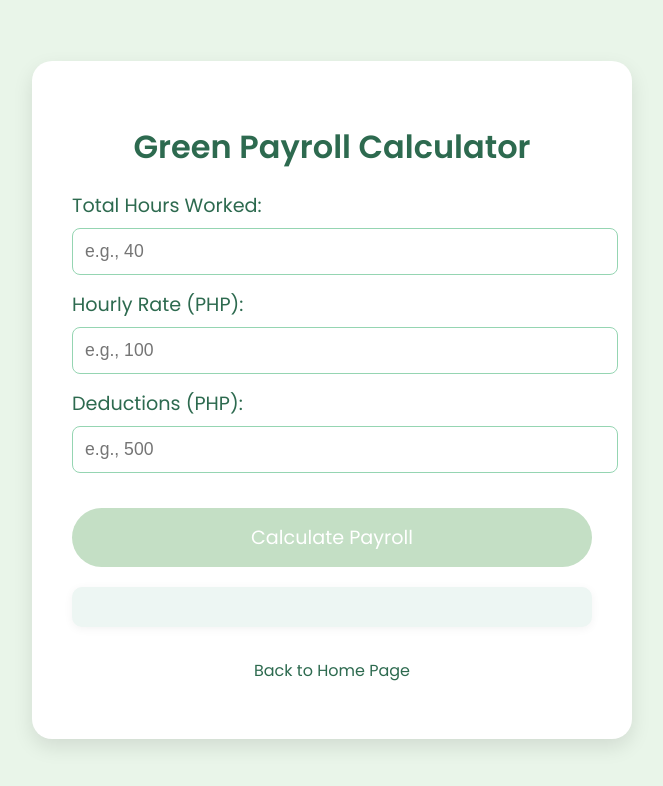
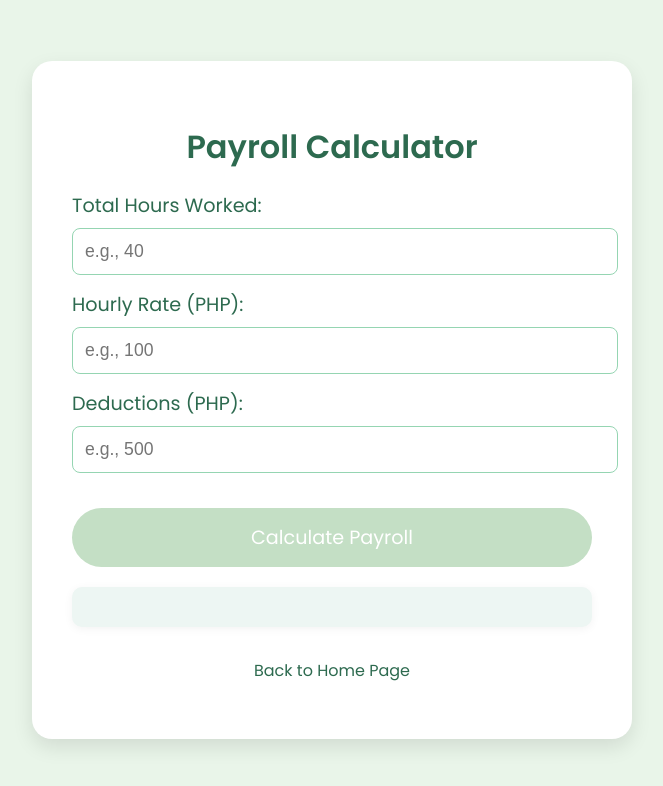
Before and after one commit to Rmariaxg/CS1130, a plain HTML site: page PAYROLLCALCULATOR.html in a window 1280 px wide. Shown: the whole page, without its empty margins (308-971 px from the left). Drawn offline with Linux system fonts and the light colour scheme.

Commit message:
Update PAYROLLCALCULATOR.html

```diff
--- a/PAYROLLCALCULATOR.html
+++ b/PAYROLLCALCULATOR.html
@@ -122,7 +122,7 @@
 </head>
 <body>
     <div class="container">
-        <h1>Green Payroll Calculator</h1>
+        <h1>Payroll Calculator</h1>
         <fieldset>
             <label for="hoursWorked">Total Hours Worked:</label>
             <input type="number" id="hoursWorked" placeholder="e.g., 40" min="0">
```
